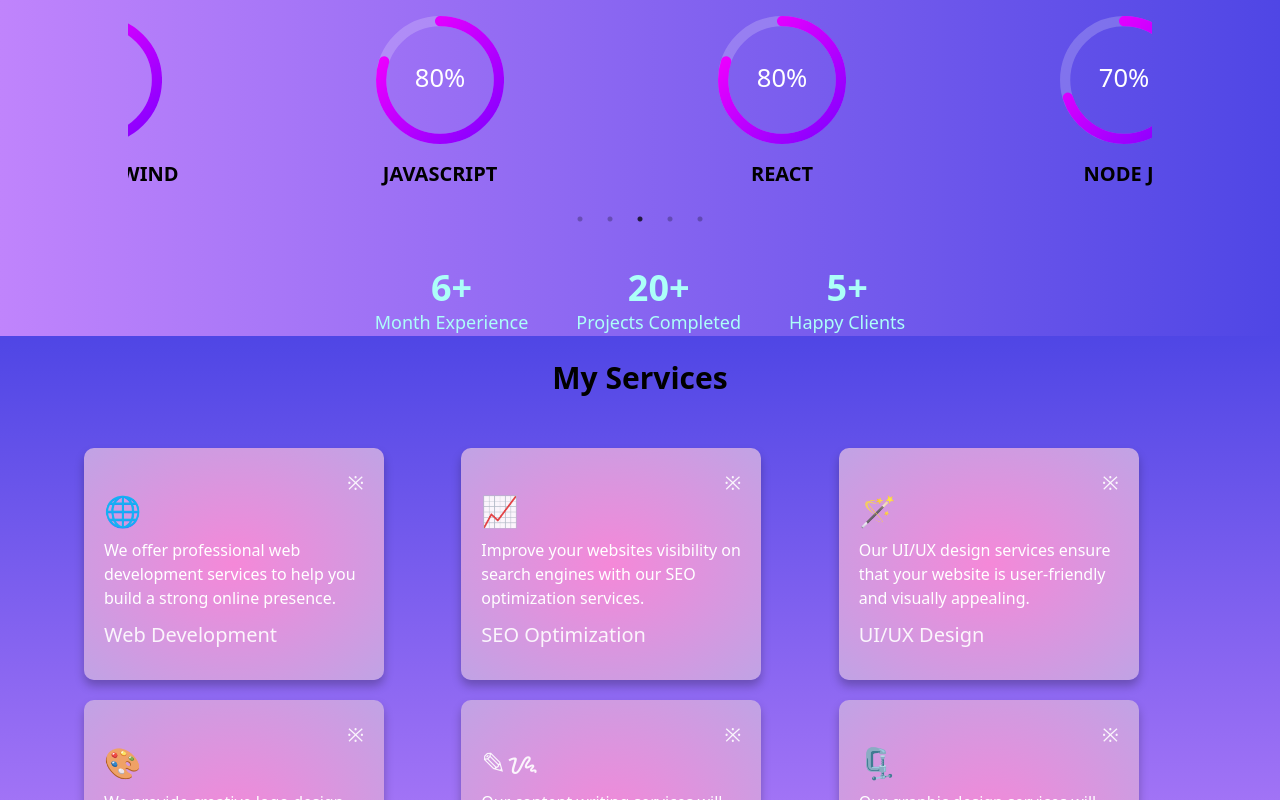
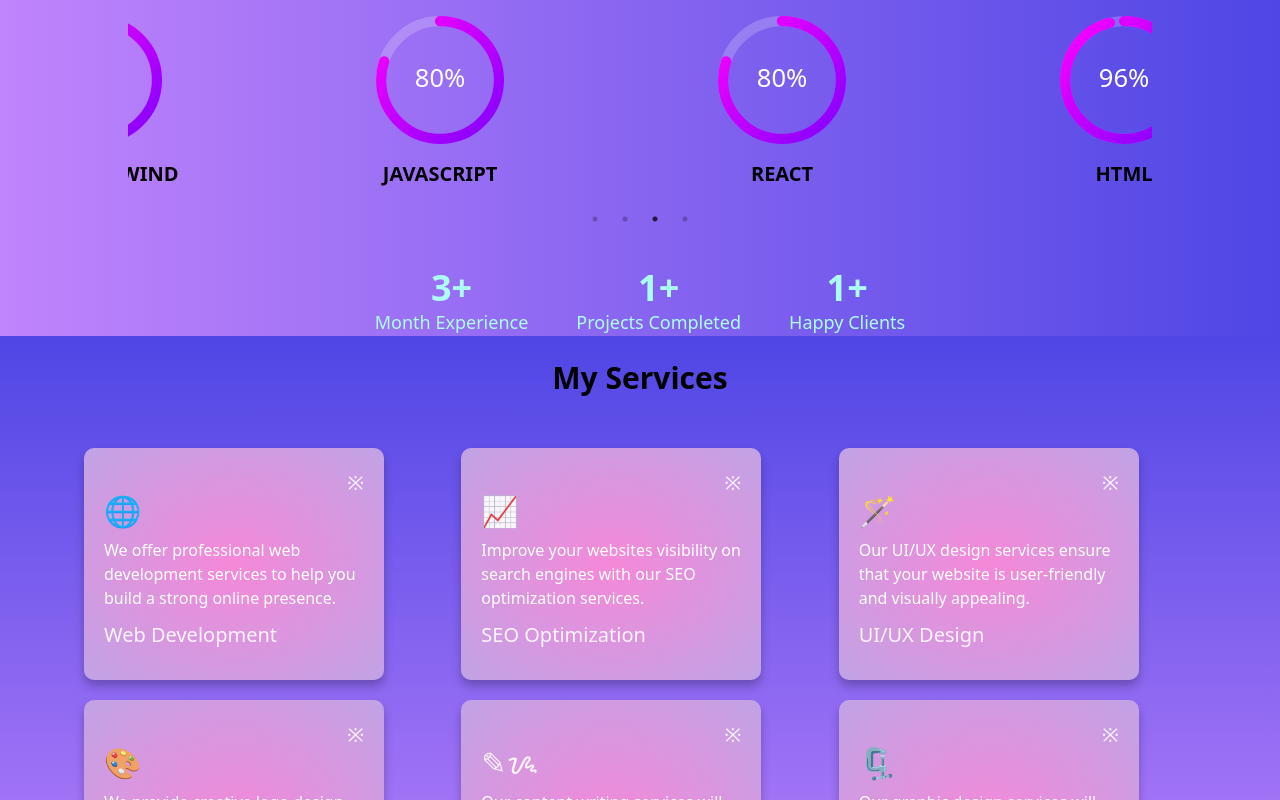
Before and after one commit to Devverma2003/PortFolio, a React (Vite) app: page / in a window 1280 px wide. Shown: the part 1357-2157 px from the top of the page. Built offline with nearby package versions, Linux system fonts and the light colour scheme.

Commit message:
Ecommerce link added

```diff
--- a/src/components/Skills.jsx
+++ b/src/components/Skills.jsx
@@ -11,7 +11,7 @@ const skills = [
   { title: "CSS & TAILWIND", percentage: 90, gradientId: "grad2" },
   { title: "JAVASCRIPT", percentage: 80, gradientId: "grad3" },
   { title: "REACT", percentage: 80, gradientId: "grad4" },
-  { title: "NODE JS", percentage: 70, gradientId: "grad5" },
+  // { title: "NODE JS", percentage: 70, gradientId: "grad5" },
 ];
 
 const GradientCircle = ({ percentage, gradientId }) => (
--- a/src/components/StatsCounter.jsx
+++ b/src/components/StatsCounter.jsx
@@ -15,9 +15,9 @@ const StatsCounter = () => {
       }, 50);
     };
 
-    animateCount(setExperience, 6);
-    animateCount(setProjects, 20);
-    animateCount(setClients, 5);
+    animateCount(setExperience, 3);
+    animateCount(setProjects, 1);
+    animateCount(setClients, 0);
   }, []);
 
   return (
--- a/src/pages/Contact.jsx
+++ b/src/pages/Contact.jsx
@@ -24,7 +24,7 @@ export default function ContactPage() {
         transition={{ duration: 1 }}
         className="md:w-1/2 w-full flex justify-center mb-6 md:mb-0"
       >
-        <img src="contact-img.svg" alt="Illustration" className="w-81 " />
+        <img src="contact-img.svg" loading="lazy" alt="Illustration" className="w-81 " />
       </motion.div>
 
       {/* Contact Form */}
--- a/src/pages/Home.jsx
+++ b/src/pages/Home.jsx
@@ -8,7 +8,7 @@ const Home = () => {
     console.log("All letters have animated!");
   };
   const download =() =>{
-    <a href="https://drive.google.com/file/d/1ve37IvJQCUzxGy6_HqLBO0zzlNLRDqIm/view?usp=drive_link"></a>
+    <a href="https://drive.google.com/file/d/176XxE1_-8tC_tmB3ZkFqRReOgjMA1YSJ/view?usp=drive_link"></a>
   }
 
   return (
@@ -19,6 +19,7 @@ const Home = () => {
         <img
           className="h-48 w-48 sm:h-64 sm:w-64 transition-all duration-300 rounded-full "
           src="img.png"
+          loading="lazy"
           alt="image description"
         />
       </div>
--- a/src/pages/Project.jsx
+++ b/src/pages/Project.jsx
@@ -4,7 +4,7 @@ const projects = [
     {
         title: "ECommerce Website",
         description: "An online store using FakeStoreAPI, built with HTML, CSS, and JavaScript.",
-        link: "#",
+        link: "https://github.com/Devverma2003/Ecommerce",
         image: "Ecommerce.png" // Replace with actual image URL
     },
     {
@@ -56,7 +56,7 @@ const ProjectsPage = () => {
                             onMouseEnter={() => setHoveredIndex(index)}
                             onMouseLeave={() => setHoveredIndex(null)}
                         >
-                            <img src={project.image} alt={project.title} className="w-full h-40 object-cover rounded-lg" />
+                            <img src={project.image} loading="lazy" alt={project.title} className="w-full h-40 object-cover rounded-lg" />
                             <h2 className="text-2xl font-semibold mt-4">{project.title}</h2>
                             <p className="mt-2 text-gray-100">{project.description}</p>
                             <a href={project.link} className="mt-4 inline-block text-indigo-950 transition-all duration-300 hover:scale-110 after:block after:content-[''] after:absolute after:h-[3px] after:bg-black after:w-full after:scale-x-0 after:hover:scale-x-100 after:transition after:duration-300 after:origin-center items-center">View Project</a>
```
